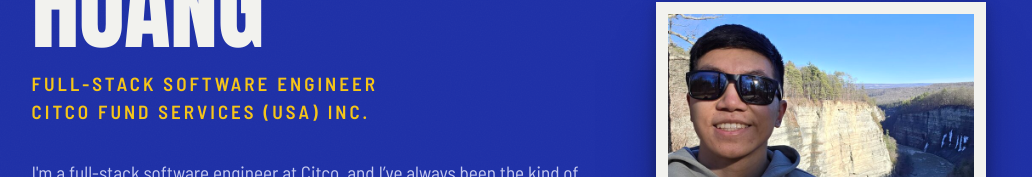
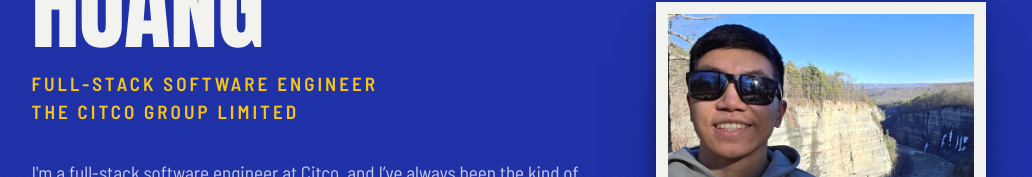
Before and after one commit to terrancekhuang/terrancehuang.dev, a React (Vite) app: page / in a window 1280 px wide. Shown: the part 226-403 px from the top of the page, without its empty margins (131-1163 px from the left). Built offline with nearby package versions, Linux system fonts and the light colour scheme.

Commit message:
Use The Citco Group Limited as employer name

```diff
--- a/index.html
+++ b/index.html
@@ -7,7 +7,7 @@
     <meta name="theme-color" content="#1d2fa6" />
     <meta
       name="description"
-      content="Terrance Huang — full-stack software engineer at Citco Fund Services (USA) Inc. Selected work includes the Bible Books Tracker."
+      content="Terrance Huang — full-stack software engineer at The Citco Group Limited. Selected work includes the Bible Books Tracker."
     />
     <link rel="canonical" href="https://terrancehuang.dev/" />
 
@@ -16,7 +16,7 @@
     <meta property="og:title" content="Terrance Huang" />
     <meta
       property="og:description"
-      content="Terrance Huang — full-stack software engineer at Citco Fund Services (USA) Inc. Selected work includes the Bible Books Tracker."
+      content="Terrance Huang — full-stack software engineer at The Citco Group Limited. Selected work includes the Bible Books Tracker."
     />
     <meta property="og:image" content="https://terrancehuang.dev/images/terrance-portrait.jpg" />
 
@@ -24,7 +24,7 @@
     <meta name="twitter:title" content="Terrance Huang" />
     <meta
       name="twitter:description"
-      content="Terrance Huang — full-stack software engineer at Citco Fund Services (USA) Inc. Selected work includes the Bible Books Tracker."
+      content="Terrance Huang — full-stack software engineer at The Citco Group Limited. Selected work includes the Bible Books Tracker."
     />
     <meta name="twitter:image" content="https://terrancehuang.dev/images/terrance-portrait.jpg" />
 
@@ -39,7 +39,7 @@
         "jobTitle": "Full Stack Engineer",
         "worksFor": {
           "@type": "Organization",
-          "name": "Citco Fund Services (USA) Inc."
+          "name": "The Citco Group Limited"
         },
         "sameAs": [
           "https://github.com/terrancekhuang",
--- a/src/data/content.ts
+++ b/src/data/content.ts
@@ -1,7 +1,7 @@
 export const hero = {
   name: "Terrance Huang",
   role: "Full-stack software engineer",
-  org: "Citco Fund Services (USA) Inc.",
+  org: "The Citco Group Limited",
   portraitSrc: "/images/terrance-portrait.jpg",
   portraitAspectRatio: "720 / 600",
   bioParagraphs: [
@@ -43,7 +43,7 @@ export type ExperienceEntry = {
 export const experience: ExperienceEntry[] = [
   {
     role: "Full Stack Engineer",
-    org: "Citco Fund Services (USA) Inc.",
+    org: "The Citco Group Limited",
     dates: "August 2026 – Present",
   },
   {
@@ -53,7 +53,7 @@ export const experience: ExperienceEntry[] = [
   },
   {
     role: "Software Engineer, Co-op",
-    org: "Citco Fund Services (USA) Inc.",
+    org: "The Citco Group Limited",
     dates: "June 2024 – August 2024",
   },
 ];
```
